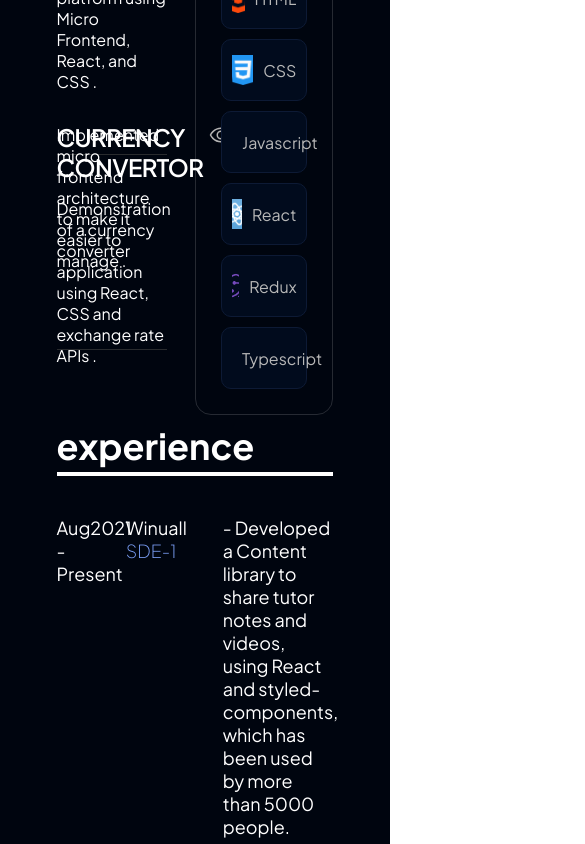
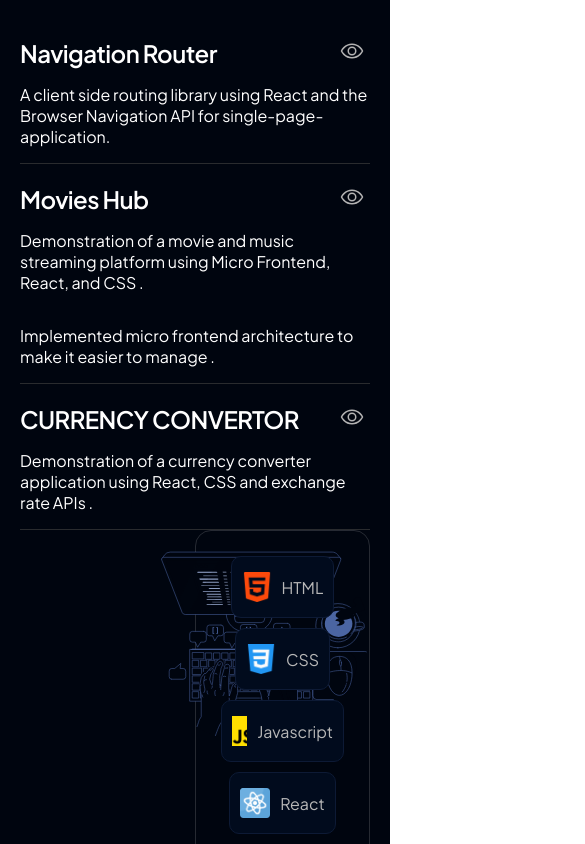
Before and after one commit to nishithmunda/portfolio, a Next.js app: page / in a window 390 px wide. Shown: the part 1156-2000 px from the top of the page, 585 px wide, since content can reach past the window. Built offline with nearby package versions, Linux system fonts and the light colour scheme; no server answers; the database is empty.

Commit message:
feat: responsive mobile

```diff
--- a/components/CommonComponents/SectionHeader.tsx
+++ b/components/CommonComponents/SectionHeader.tsx
@@ -49,6 +49,14 @@ const SectionHeaderContainer = styled.div<SectionHeaderProps>`
     width: 100%;
     height: 4px;
     background-color: #fff;
+
+    @media (max-width: 600px) {
+      bottom: -10px;
+    }
+  }
+
+  @media (max-width: 600px) {
+    height: auto;
   }
 `;
 
--- a/components/Contact/ContactSection.tsx
+++ b/components/Contact/ContactSection.tsx
@@ -65,6 +65,9 @@ const ContactSectionFrame = styled.div`
   @media (min-width: 1920px) {
     max-width: 1366px;
   }
+  @media (max-width: 600px) {
+    width: 100%;
+  }
 `;
 const SVGContainer = styled.div`
   display: flex;
@@ -78,10 +81,16 @@ const ContactDetailContainer = styled.div`
   display: flex;
   align-items: center;
   justify-content: space-between;
+  @media(max-width: 600px){
+    flex-direction : column-reverse;
+  }
 `;
 
 const ContactDetail = styled.div`
   width: 60%;
+  @media(max-width: 600px){
+    width: 100%;
+  }
 `;
 const CardContainer = styled.div`
   display: flex;
--- a/components/Experience/Experience.tsx
+++ b/components/Experience/Experience.tsx
@@ -13,17 +13,17 @@ export function Experience() {
             <ExperienceSection>
               <ExperienceSectionItem>
                 <ExperienceDuration>
-                  <Text>{exp?.duration}</Text>
+                  <DurationText>{exp?.duration}</DurationText>
                 </ExperienceDuration>
                 <ExperienceCompany>
-                  <Text>{exp?.company?.name}</Text>
+                  <CompanyTitleText>{exp?.company?.name}</CompanyTitleText>
                   <DesignationText>{exp?.company?.designation}</DesignationText>
                 </ExperienceCompany>
                 <ExperienceSummary>
                   {exp?.summary.map((text, index) => {
                     return (
                       <div key={index}>
-                        <Text> - {text}</Text>
+                        <SummaryText> {text}</SummaryText>
                         <Space />
                       </div>
                     );
@@ -49,6 +49,9 @@ const ExperienceSectionFrame = styled.div`
   @media (min-width: 1920px) {
     max-width: 1366px;
   }
+  @media (max-width: 600px) {
+    width: 100%;
+  }
 `;
 
 const ExperienceSection = styled.div``;
@@ -56,15 +59,27 @@ const ExperienceSectionItem = styled.div`
   min-height: 178px;
   border-bottom: 1px solid #222222;
   display: flex;
+  @media (max-width: 600px){
+    flex-direction: column;
+  }
 `;
 const ExperienceDuration = styled.div`
   width: 25%;
+  @media (max-width: 600px){
+    width: 100%;
+  }
 `;
 const ExperienceCompany = styled.div`
   width: 35%;
+  @media (max-width: 600px){
+    width: 100%;
+  }
 `;
 const ExperienceSummary = styled.div`
   width: 40%;
+  @media (max-width: 600px){
+    width: 100%;
+  }
 `;
 
 const Text = styled.div`
@@ -73,6 +88,16 @@ const Text = styled.div`
   font-style: normal;
   font-weight: 400;
   font-size: 18px;
+`;
+const SummaryText = styled(Text)`
+  color: rgb(184, 184, 184);
+`;
+const CompanyTitleText = styled(Text)`
+  color: rgb(224, 224, 224);
+  font-size: 28px;
+`;
+const DurationText = styled(Text)`
+  color: rgb(184, 184, 184);
 `;
 
 const DesignationText = styled(Text)`
--- a/components/Github/GitHub.tsx
+++ b/components/Github/GitHub.tsx
@@ -52,6 +52,9 @@ const ImageFrame = styled.div`
   @media (min-width: 1920px) {
     max-width: 1366px;
   }
+  @media (max-width: 600px) {
+    width: 100%;
+  }
 `;
 
 export const GitInfo = styled.div`
@@ -63,6 +66,9 @@ export const GitInfo = styled.div`
   bottom: 0;
   margin: auto 0;
   z-index: 1;
+  @media (max-width: 600px) {
+    right: unset;
+  }
 `;
 export const HeadingText = styled.div`
   color: #ffff;
--- a/components/NameSection/NameSection.tsx
+++ b/components/NameSection/NameSection.tsx
@@ -21,10 +21,7 @@ export function NameSection() {
             Transforming data into the graphical interface & layouts schema for
             React applications
           </SummaryText>
-          <Anchor
-            href={resumeLink}
-            target={"_blank"}
-          >
+          <Anchor href={resumeLink} target={"_blank"}>
             <DownloadButton
               onMouseEnter={() => setActiveDownload(true)}
               onMouseOut={() => setActiveDownload(false)}
@@ -49,6 +46,9 @@ const NameSectionContainer = styled.div`
   justify-content: center;
   width: 100%;
   height: 210px;
+  @media (max-width: 600px) {
+    height: auto;
+  }
 `;
 
 const NameSectionFrame = styled.div`
@@ -61,11 +61,20 @@ const NameSectionFrame = styled.div`
   @media (min-width: 1920px) {
     max-width: 1366px;
   }
+  @media (max-width: 600px) {
+    width: 100%;
+    flex-direction: column;
+  }
 `;
 
 const TitleBox = styled.div`
   width: 598px;
   height: 210px;
+
+  @media (max-width: 600px) {
+    width: 100%;
+    height: auto;
+  }
 `;
 const NameText = styled.div`
   color: #ffff;
@@ -131,6 +140,9 @@ export const DownloadButton = styled.button`
       padding: 25px;
     }
   }
+  @media (max-width: 600px) {
+    width: 100%;
+  }
 `;
 
 export const Anchor = styled.a``;
--- a/components/ProfileImage.tsx
+++ b/components/ProfileImage.tsx
@@ -53,4 +53,7 @@ const ImageFrame = styled.div`
   @media (min-width: 1920px) {
      max-width: 1366px;
   }
+  @media (max-width: 600px) {
+    width: 100%;
+  }
 `;
--- a/components/Skills/SkillSection.tsx
+++ b/components/Skills/SkillSection.tsx
@@ -5,6 +5,7 @@ import { projects, skill } from "../data";
 import Image from "next/image";
 import { ViewIcon } from "../../icons/ViewIcon";
 import { Anchor } from "../NameSection/NameSection";
+import { Space } from "../Experience/Experience";
 
 export function SkillSection() {
   return (
@@ -12,10 +13,11 @@ export function SkillSection() {
       <SkillSectionContainer>
         <SkillSectionFrame>
           <SectionHeader>skills & projects</SectionHeader>
-          <div style={{ display: "flex", width: "100%", gap: "10px" }}>
+          <SkillProjectContainer>
             <SkillList>
               {projects.map((project, index) => (
                 <ProjectContainer key={index}>
+                  <Space />
                   <ProjectHead>
                     <ProjectName>{project?.title}</ProjectName>
                     <Anchor href={project?.view} target={"_blank"}>
@@ -47,7 +49,7 @@ export function SkillSection() {
                 ))}
               </ItemContainer>
             </SkillCard>
-          </div>
+          </SkillProjectContainer>
         </SkillSectionFrame>
       </SkillSectionContainer>
     </>
@@ -66,11 +68,18 @@ const SkillSectionFrame = styled.div`
   @media (min-width: 1920px) {
     max-width: 1366px;
   }
+  @media (max-width: 600px) {
+    width: 100%;
+  }
 `;
 
 const SkillList = styled.div`
   width: 40%;
   height: 650px;
+  @media (max-width: 600px) {
+    width: 100%;
+    height: auto;
+  }
 `;
 const SkillIcon = styled.div`
   position: relative;
@@ -89,6 +98,7 @@ const SkillCard = styled.div`
   margin-left: auto;
   display: flex;
   width: 50%;
+  max-width: 536px;
   height: auto;
   border: 1px solid rgba(255, 255, 255, 0.15);
   border-radius: 16px;
@@ -102,9 +112,15 @@ const SkillCard = styled.div`
     background-color: rgb(0, 14, 41);
   }
 `;
+
+const SkillProjectContainer = styled.div`
+  display: flex;
+  @media (max-width: 600px) {
+    flex-direction: column;
+  }
+`;
 const ItemContainer = styled.div`
   //Wrap Items
-  max-width: 536px;
   min-height: 334px;
   height: auto;
   width: 100%;
--- a/pages/index.tsx
+++ b/pages/index.tsx
@@ -35,4 +35,7 @@ export default Home;
 
 const PortFolio = styled.div`
 
-    background-color: rgb(0, 5, 15);`;
+    background-color: rgb(0, 5, 15);
+      @media (max-width: 600px) {
+    padding:0 20px;
+  }`;
```
